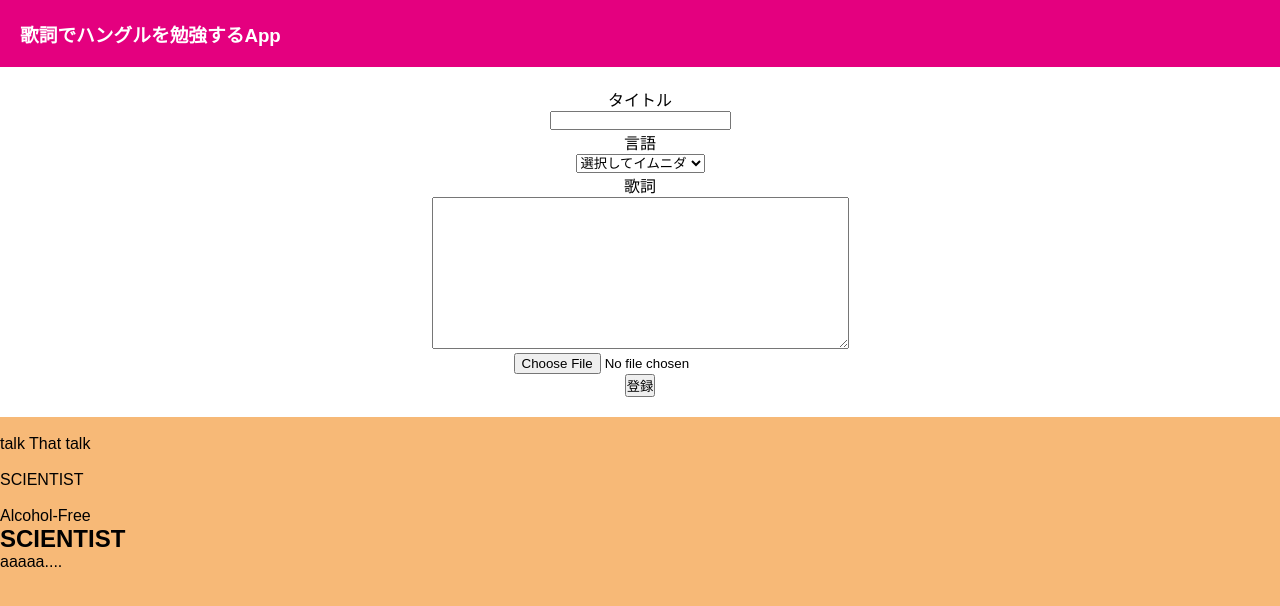
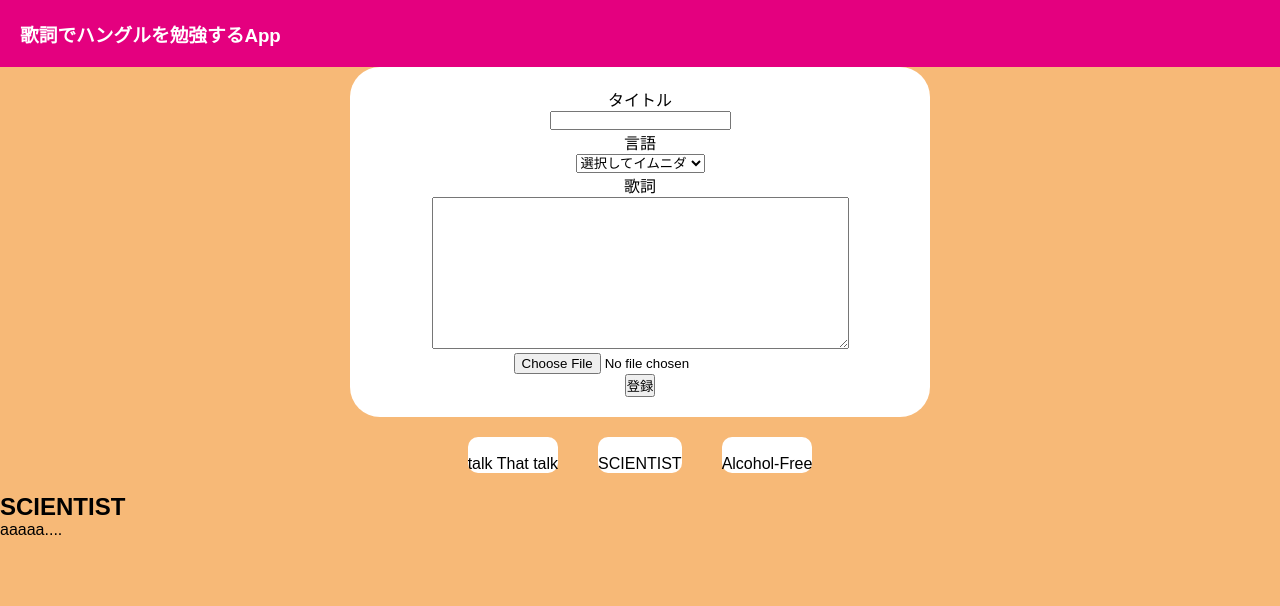
Before and after one commit to pchm13/studyHangul, a React (Create React App) app: page / in a window 1280 px wide. Shown: the top 606 px of the page. Built offline with nearby package versions, Linux system fonts and the light colour scheme.

Commit message:
登録・選択エリアのCSS調整

```diff
--- a/src/styles.css
+++ b/src/styles.css
@@ -15,10 +15,14 @@ header {
   padding: 20px;
 }
 
+/* inputArea */
 .inputArea {
   text-align: center;
   background-color: #ffffff;
   padding: 20px;
+  margin-right: 350px;
+  margin-left: 350px;
+  border-radius: 30px;
 }
 
 label,
@@ -27,3 +31,15 @@ input {
   margin-right: auto;
   margin-left: auto;
 }
+
+/* choiceArea */
+.choiceArea {
+  text-align: center;
+}
+
+.song {
+  display: inline-block;
+  background-color: #ffffff;
+  margin: 20px;
+  border-radius: 10px;
+}
```
